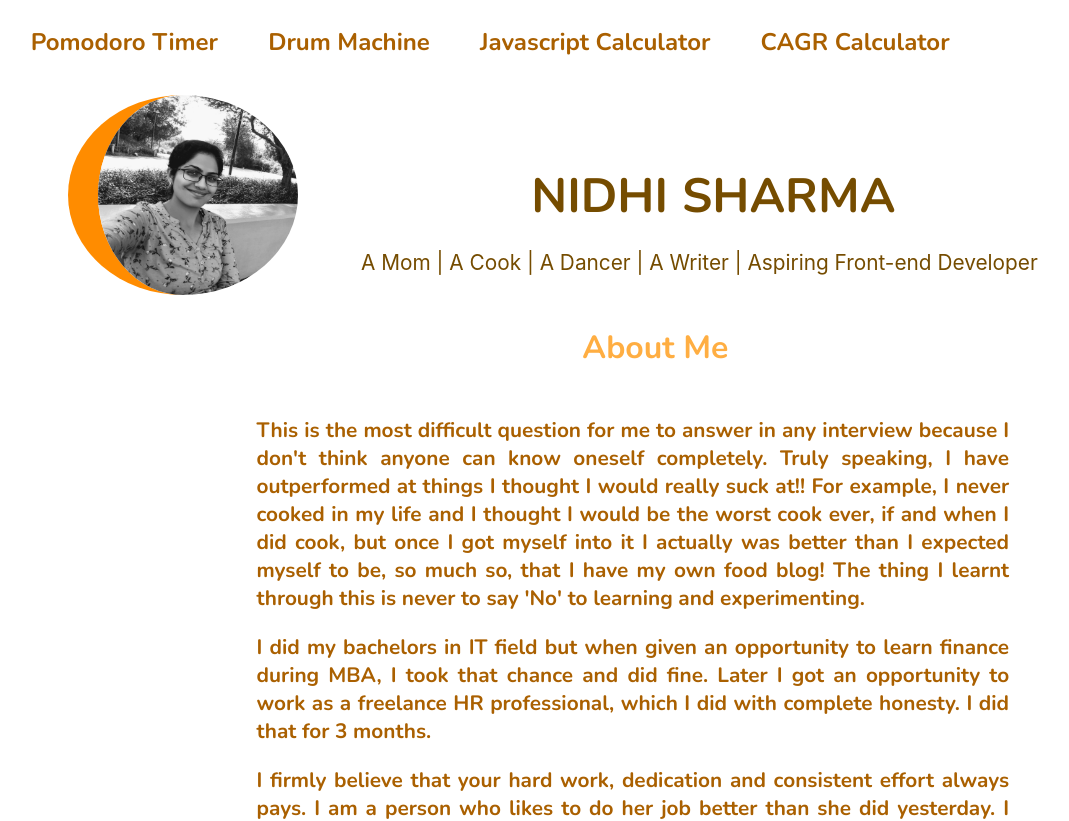
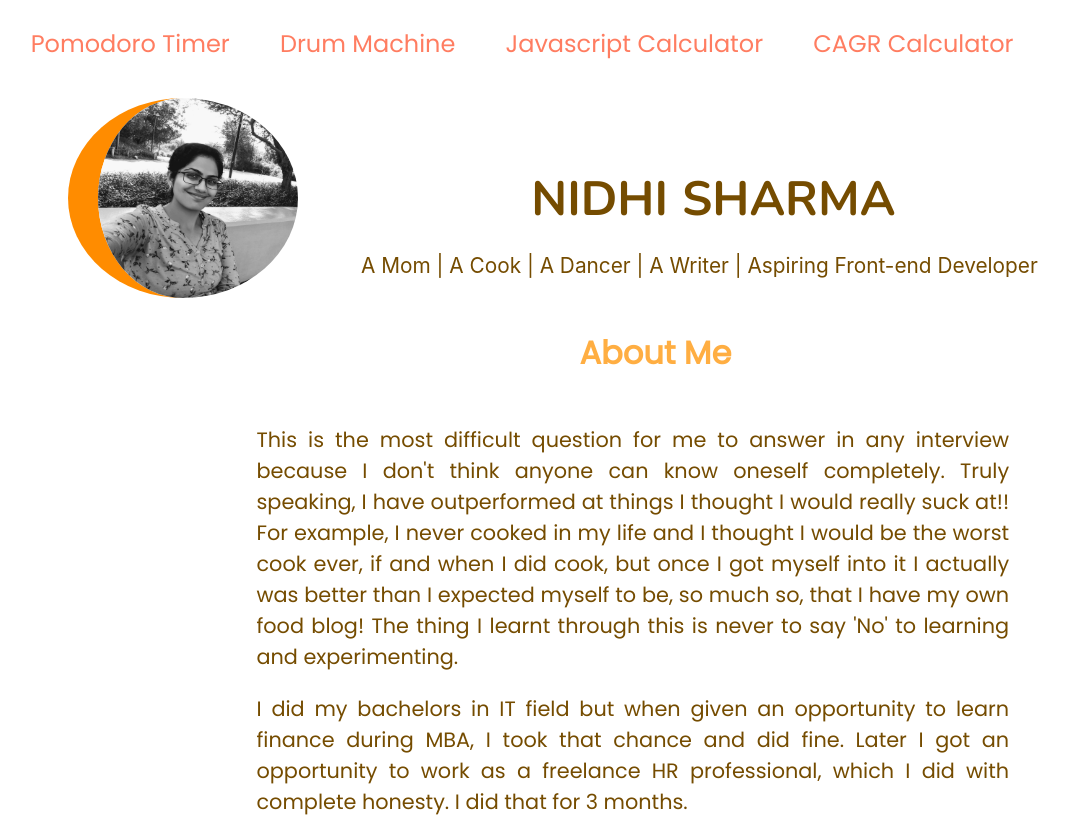
Before and after one commit to nidhidsharma08121988/nidhipsharmawebsite, a React (Create React App) app: page / in a window 1280 px wide. Shown: the top 821 px of the page, without its empty margins (20-1089 px from the left). Built offline with nearby package versions, Linux system fonts and the light colour scheme.

Commit message:
change in color and font

```diff
--- a/src/App.css
+++ b/src/App.css
@@ -1,4 +1,5 @@
 @import url("https://fonts.googleapis.com/css2?family=Nunito:wght@700&display=swap");
+@import url('https://fonts.googleapis.com/css2?family=Poppins&display=swap');
 * {
 	box-sizing: border-box;
 }
@@ -13,11 +14,12 @@
 	justify-content: left;
 	align-items: center;
 }
-
+/* container of all projects */
 .projectList {
 	display: flex;
 	flex-direction: row;
 	width: 100%;
+
 }
 .projName {
 	margin-left: 2%;
@@ -26,8 +28,8 @@
 }
 a {
 	text-decoration: none;
-	color: #aa6000;
-	font-family: Nunito;
+	color: #FF7D61;
+	font-family: Poppins;
 	font-size: 1.5rem;
 }
 .projName:hover {
@@ -74,17 +76,13 @@
 }
 
 /* BODY part from the image of Nidhi */
-
-
 .body {
 	display: flex;
 	flex-direction: column;
-	text-align: center;
-	align-self: center;
-	justify-content: center;
 	align-items: center;
-	color: #aa6000;
-	font-family: Nunito;
+	color:#754c00;
+	/* color: darkgoldenrod; */
+	font-family: Poppins;
 	width: 100%;
 	height: 100%;
 
```
Also changed, not shown: src/DisplayBody.jsx (line endings or trailing spaces), 1 other file (tests, documents, lock files or other folders).
